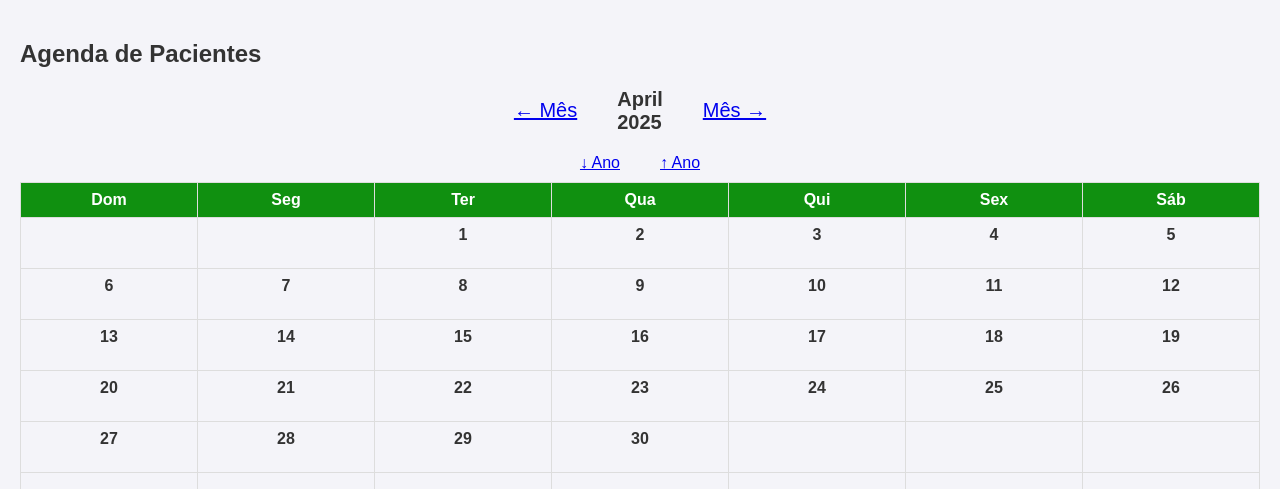
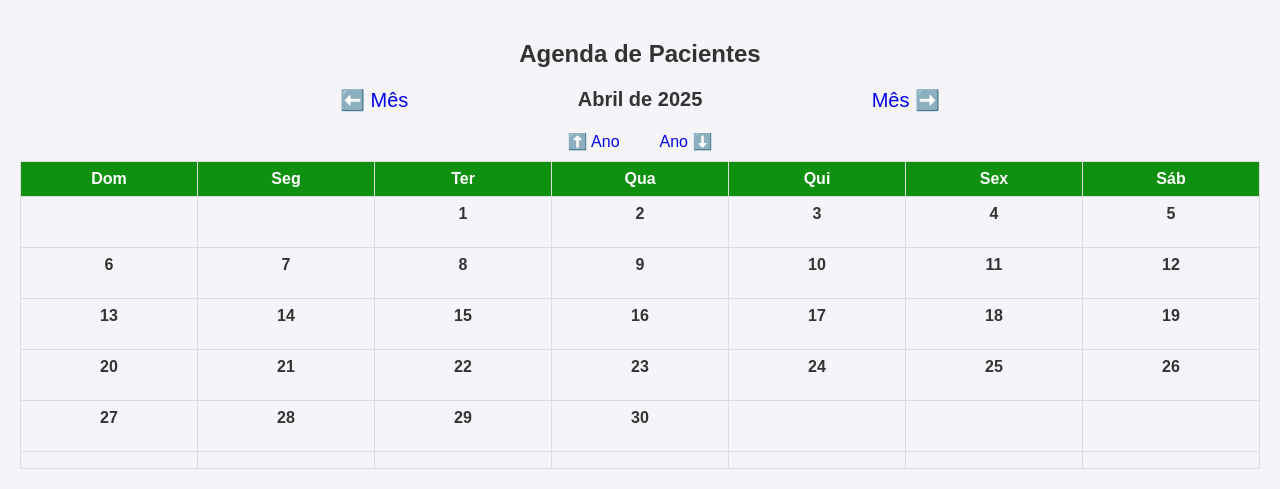
Before and after one commit to Matheuss-Valle/PythonProject, a Flask app: page /agenda in a window 1280 px wide. Shown: the part 148-637 px from the top of the page. Run offline with Flask 3, Linux system fonts and the light colour scheme; data comes from the database, SQL or seed files in the repository; both versions use the stored data as it was after the commit; some libraries are stand-ins or nearby versions.

Commit message:
Correções de bugs e estilizações da agenda
Correções de bugs e estilizações da agenda

```diff
--- a/Templates/agenda.html
+++ b/Templates/agenda.html
@@ -3,27 +3,120 @@
 {% block titulo %}Agenda{% endblock %}
 
 {% block conteudo %}
+<style>
+    h2 {
+        text-align: center;
+    }
+
+    .navegadores {
+        display: flex;
+        justify-content: space-between;
+        align-items:center;
+        margin: 20px auto;
+        max-width: 600px;
+        font-size: 20px;
+        gap: 40px
+    }
+
+    .botao-anterior,
+    .botao-proximo {
+        flex: 1;
+        text-align: center;
+    }
+
+    .conteudo_botão {
+        text-decoration: none
+    }
+
+    .mes-ano {
+        flex: 2;
+        text-align: center;
+    }
+
+    .ano {
+        margin-bottom: 10px;
+        display: flex;
+        justify-content: center;
+        gap: 40px;
+        align-items: center;
+    }
+
+    .calendar {
+        width: 100%;
+        border-collapse: collapse;
+        margin: 20px 0;
+        text-align: center;
+    }
+
+    .calendar th,
+    .calendar td {
+        border: 1px solid #ddd;
+        padding: 10px;
+        vertical-align: top;
+    }
+
+    .calendar th {
+        background-color: #6200ea;
+        color: white;
+    }
+
+    .calendar td {
+        height: 100px;
+        position: relative;
+    }
+
+    .calendar ul {
+        margin: 0;
+        padding: 0;
+        list-style: none;
+    }
+
+    .calendar li {
+        font-size: 0.9rem;
+        margin-top: 5px;
+    }
+</style>
+
 <h2>Agenda de Pacientes</h2>
 
-<div style="margin-bottom: 20px; display: flex; justify-content: center; gap: 40px; align-items: center; font-size: 20px;">
-    <!-- Botões de mês -->
-    <a href="{{ url_for('agenda', ano=ano if mes > 1 else ano - 1, mes=mes - 1 if mes > 1 else 12) }}">&#8592; Mês</a>
+<div class="navegadores">
+
+    <!-- Botão anterior -->
+    <div class="botão_anterior">
+        <a class="conteudo_botão" href="{{ url_for('agenda', ano=ano if mes > 1 else ano - 1, mes=mes - 1 if mes > 1 else 12) }}" >⬅️ Mês</a>
+    </div>
 
     <!-- Nome do mês e ano -->
-    <div>
-        <strong>{{ data_atual.strftime('%B') }}</strong>
-        <br>
-        <strong>{{ ano }}</strong>
+    <div class="mês_ano">
+        {% set meses_pt = {
+            'January': 'Janeiro',
+            'February': 'Fevereiro',
+            'March': 'Março',
+            'April': 'Abril',
+            'May': 'Maio',
+            'June': 'Junho',
+            'July': 'Julho',
+            'August': 'Agosto',
+            'September': 'Setembro',
+            'October': 'Outubro',
+            'November': 'Novembro',
+            'December': 'Dezembro'
+        } %}
+        <strong>{{ meses_pt[data_atual.strftime('%B')] }}</strong>
+        <strong> de {{ ano }}</strong>
     </div>
 
-    <!-- Botões de mês -->
-    <a href="{{ url_for('agenda', ano=ano if mes < 12 else ano + 1, mes=mes + 1 if mes < 12 else 1) }}">Mês &#8594;</a>
+    <!-- Botão próximo -->
+    <div botão_proximo>
+        <a class="conteudo_botão" href="{{ url_for('agenda', ano=ano if mes < 12 else ano + 1, mes=mes + 1 if mes < 12 else 1) }}">Mês ➡️</a>
+    </div>
 </div>
 
-<div style="margin-bottom: 10px; display: flex; justify-content: center; gap: 40px; align-items: center;">
+
+<div class="ano">
     <!-- Botões de ano -->
-    <a href="{{ url_for('agenda', ano=ano - 1, mes=mes) }}">&#8595; Ano</a>
-    <a href="{{ url_for('agenda', ano=ano + 1, mes=mes) }}">&#8593; Ano</a>
+    <a href="{{ url_for('agenda', ano=ano - 1, mes=mes) }}" style="text-decoration: none">⬆️ Ano</a>
+    <a href="{{ url_for('agenda', ano=ano + 1, mes=mes) }}" style="text-decoration: none">Ano ⬇️</a>
 </div>
 
 
--- a/Templates/listagem.html
+++ b/Templates/listagem.html
@@ -3,6 +3,7 @@
 {% block titulo %}Lista de Pacientes{% endblock %}
 
 {% block conteudo %}
+
     <h2>Lista de Pacientes</h2>
     <table border="1">
         <tr>
@@ -10,7 +11,8 @@
             <th>Nome</th>
             <th>Idade</th>
             <th>Data da Consulta</th>
-            <th>Ações</th>
+            <th>Editar</th>
+            <th>Excluir</th>
         </tr>
         {% for cliente in clientes %}
         <tr>
@@ -20,6 +22,8 @@
             <td>{{ cliente.data_cadastro }}</td>
             <td>
                 <a href="{{ url_for('editar', index=cliente.id) }}" title="Editar" style="text-decoration: none; font-size: 20px;">✏️</a>
+            </td>
+            <td>
                 <a href="{{ url_for('excluir', index=cliente.id) }}" title="Excluir" style="text-decoration: none; font-size: 20px; margin-left: 10px;" onclick="return confirm('Tem certeza que deseja excluir este agendamento?');">🗑️</a>
             </td>
 
```
Also changed, not shown: other parts of Templates/agenda.html (+0 -37 lines), database.db.
